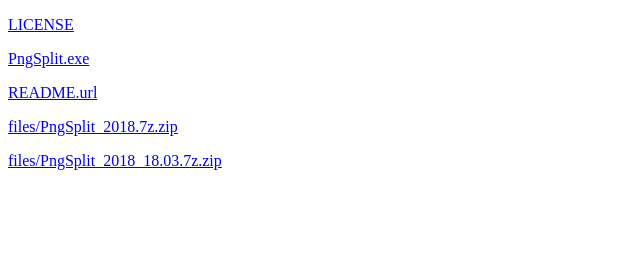
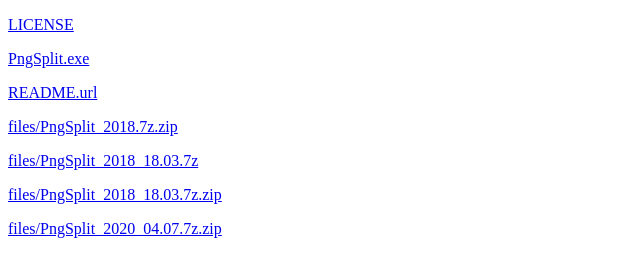
Before and after one commit to scimence/PngSplit, a plain HTML site: page index.html in a window 1280 px wide. Shown: the whole page, without its empty margins (0-640 px from the left). Drawn offline with Linux system fonts and the light colour scheme.

Commit message:
2021-04-07_13.53.01

```diff
--- a/index.html
+++ b/index.html
@@ -11,7 +11,9 @@
 <p style="text-align:justify"> <a target="_blank" href="https://gitee.com/scimence/PngSplit/raw/master/PngSplit.exe">PngSplit.exe</a></p>
 <p style="text-align:justify"> <a target="_blank" href="https://gitee.com/scimence/PngSplit/raw/master/README.url">README.url</a></p>
 <p style="text-align:justify"> <a target="_blank" href="https://gitee.com/scimence/PngSplit/raw/master/files/PngSplit_2018.7z.zip">files/PngSplit_2018.7z.zip</a></p>
+<p style="text-align:justify"> <a target="_blank" href="https://gitee.com/scimence/PngSplit/raw/master/files/PngSplit_2018_18.03.7z">files/PngSplit_2018_18.03.7z</a></p>
 <p style="text-align:justify"> <a target="_blank" href="https://gitee.com/scimence/PngSplit/raw/master/files/PngSplit_2018_18.03.7z.zip">files/PngSplit_2018_18.03.7z.zip</a></p>
+<p style="text-align:justify"> <a target="_blank" href="https://gitee.com/scimence/PngSplit/raw/master/files/PngSplit_2020_04.07.7z.zip">files/PngSplit_2020_04.07.7z.zip</a></p>
 </div>
 </body>
 
```
Also changed, not shown: MD5.txt, 3 other files.
